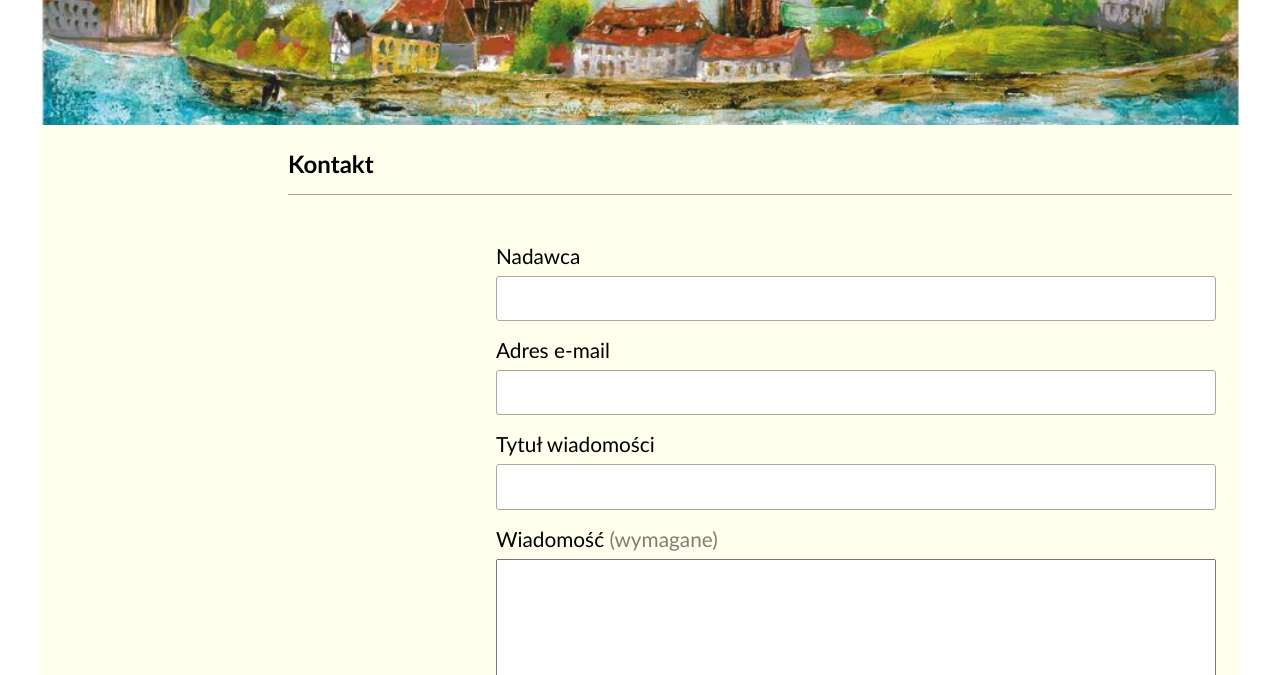
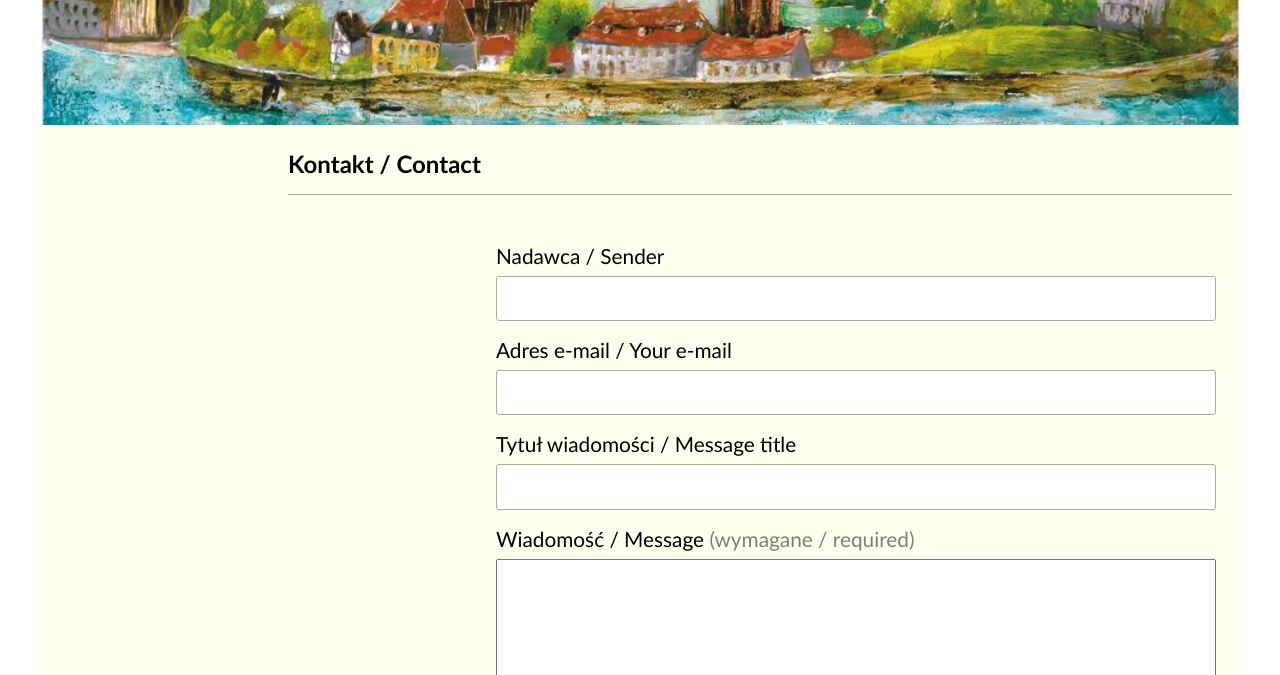
Before and after one commit to tdudkowski/gatsby-tit, a Gatsby site: page /kontakt in a window 1280 px wide. Shown: the part 125-800 px from the top of the page. Built offline with nearby package versions, Linux system fonts and the light colour scheme; Gatsby itself is replaced by a stand-in of ours.

Commit message:
add video

```diff
--- a/src/pages/dzialalnosc.js
+++ b/src/pages/dzialalnosc.js
@@ -77,7 +77,7 @@ Projekt finansowany przez Narodowy Instytut Wolności. Centrum Rozwoju Społecze
     <h3>"Opowiem Ci o Wrocławiu"</h3>
     <p>W ramach projektu powstało sto krótkich historii inspirowanych detalem, miejscem i plenerem filmowym. Tematem postów było dziedzictwo kulturowe Wrocławia, jego zabytki, pomniki, muzea, artyści, wydarzenia z dawnej i powojennej historii miasta. Teksty do publikacji pojawiały się jako codzienne posty na fanpage'u Stowarzyszenia.
     </p>
-   <Link to="opowiem-ci-o-wroclawiu"  className="link-button">Przejdź do projektu</Link>
+   <Link to="/opowiem-ci-o-wroclawiu"  className="link-button">Przejdź do projektu</Link>
   </div>
   </div>
 
--- a/src/pages/kontakt.js
+++ b/src/pages/kontakt.js
@@ -8,7 +8,7 @@ return (
 <Layout>
     <Banner />
     <section>
-<h2>Kontakt</h2>
+<h2>Kontakt / Contact</h2>
 </section>
 <section>
     <form action=""
@@ -20,9 +20,9 @@ netlify-honeypot="bot-field">
 <input type="hidden" name="bot-field" aria-label="hidden field" />
 <input type="hidden" name="form-name" value="contact" aria-label="hidden field"/>
 
-        <label htmlFor="name" aria-label="name">Nadawca</label>
+        <label htmlFor="name" aria-label="name">Nadawca / Sender</label>
         <input type="text" id="name" name="name"/>
-        <label htmlFor="email">Adres e-mail</label>
+        <label htmlFor="email">Adres e-mail / Your e-mail</label>
         <input
   type="email"
   // id="email"
@@ -30,9 +30,9 @@ netlify-honeypot="bot-field">
   id="_replyto"
   aria-label="email"
 />
-        <label htmlFor="title">Tytuł wiadomości</label>
+        <label htmlFor="title">Tytuł wiadomości / Message title</label>
         <input type="text" id="title" name="title"/>
-        <label htmlFor="message">Wiadomość <span>(wymagane)</span></label>
+        <label htmlFor="message">Wiadomość / Message <span>(wymagane / required)</span></label>
         <textarea
   name="message"
   id="message"
--- a/src/pages/opowiem-ci-o-wroclawiu.js
+++ b/src/pages/opowiem-ci-o-wroclawiu.js
@@ -35,6 +35,8 @@ return (
 
 <div><Video className="video" videoSrcURL="https://www.youtube.com/embed/PTbDSRIygXw" videoTitle='"Literacki Wrocław" Marta Miniewicz [8:41]' /><div>"Literacki Wrocław" Marta Miniewicz [8:41]</div></div>
 
+<div><Video className="video" videoSrcURL="https://www.youtube.com/embed/R-TD-4j6xi8" videoTitle='"Eugeniusz Get-Stankiewicz" Wojtek Zalewski [8:20]' /><div>"Eugeniusz Get-Stankiewicz" Wojtek Zalewski [8:20]</div></div>
+
 </section>
        <section>
          <hr/>
```
Also changed, not shown: 1 other file.
